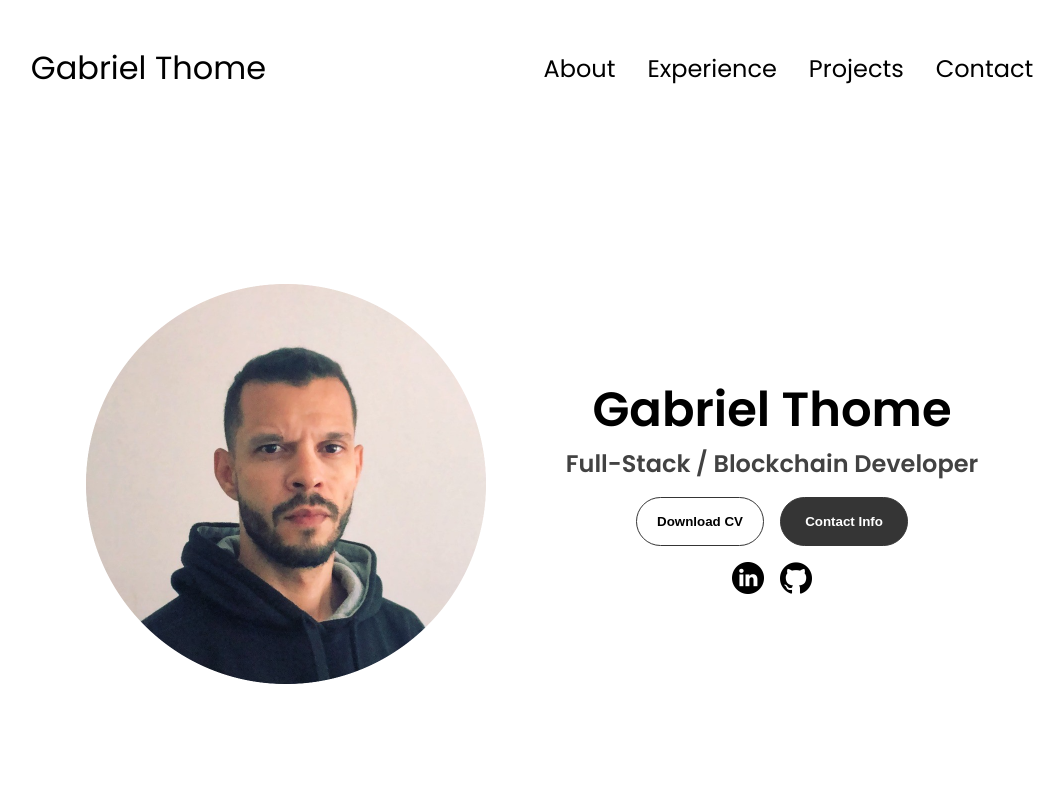
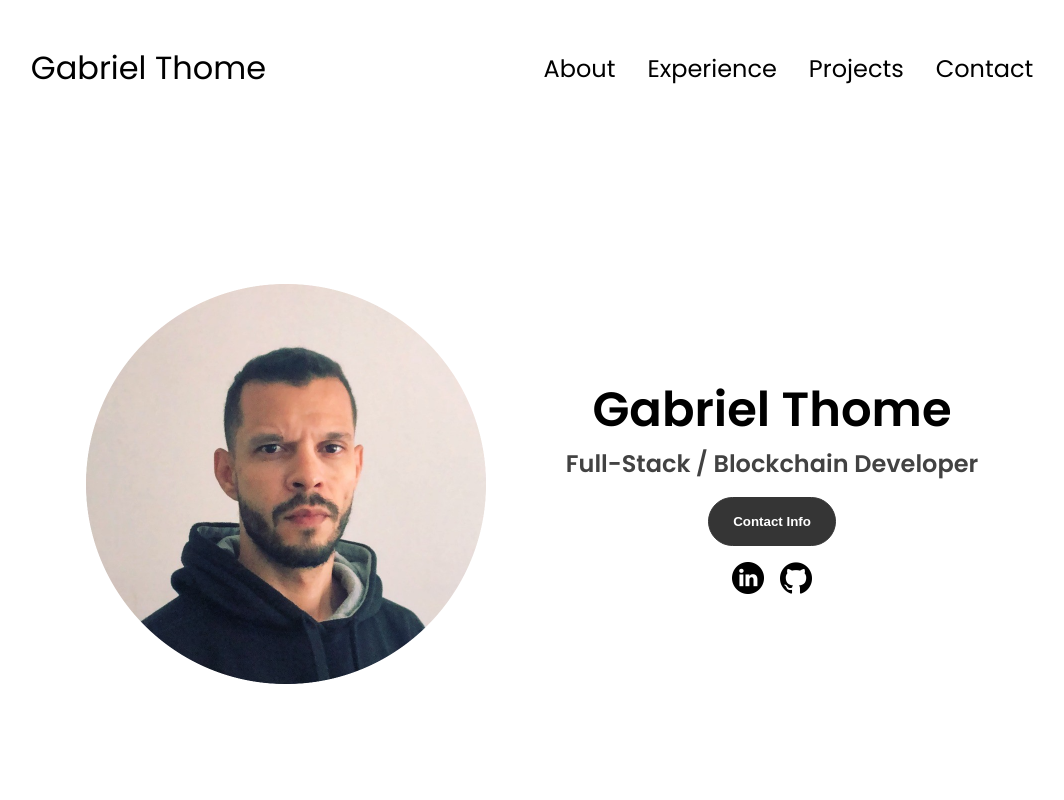
Before and after one commit to thomasdev5832/portfolio, a plain HTML site: page index.html in a window 1280 px wide. Shown: the top 800 px of the page, without its empty margins (108-1172 px from the left). Drawn offline with Linux system fonts and the light colour scheme.

Commit message:
fix issues

```diff
--- a/index.html
+++ b/index.html
@@ -45,7 +45,7 @@
             <h1 class="title">Gabriel Thome</h1>
             <p class="section__text__p2">Full-Stack / Blockchain Developer</p>
             <div class="btn-container">
-                <button class="btn btn-color-2" onclick="window.open('./assets/resume-gabriel-web3.pdf')">Download CV</button>
+
                 <button class="btn btn-color-1" onclick="location.href='./#contact'">Contact Info</button>
             </div>
             <div id="socials-container">
```
